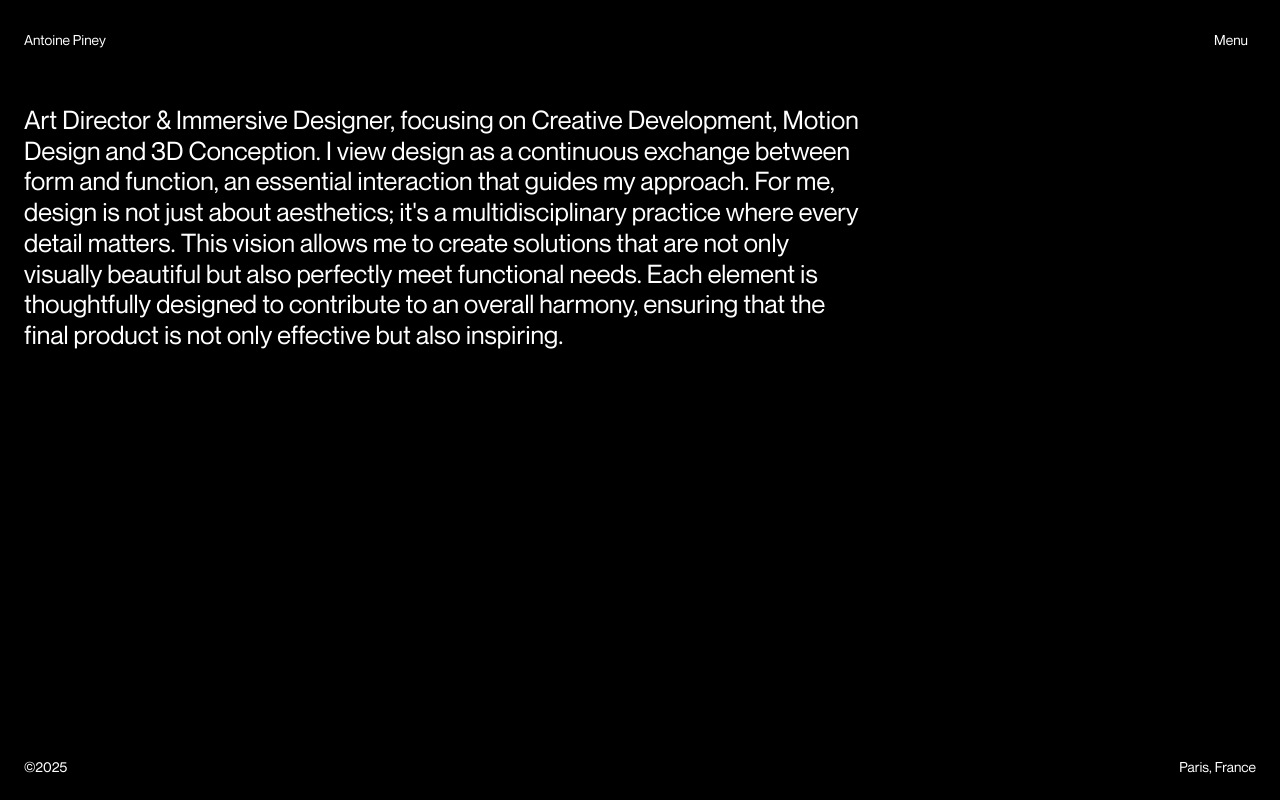
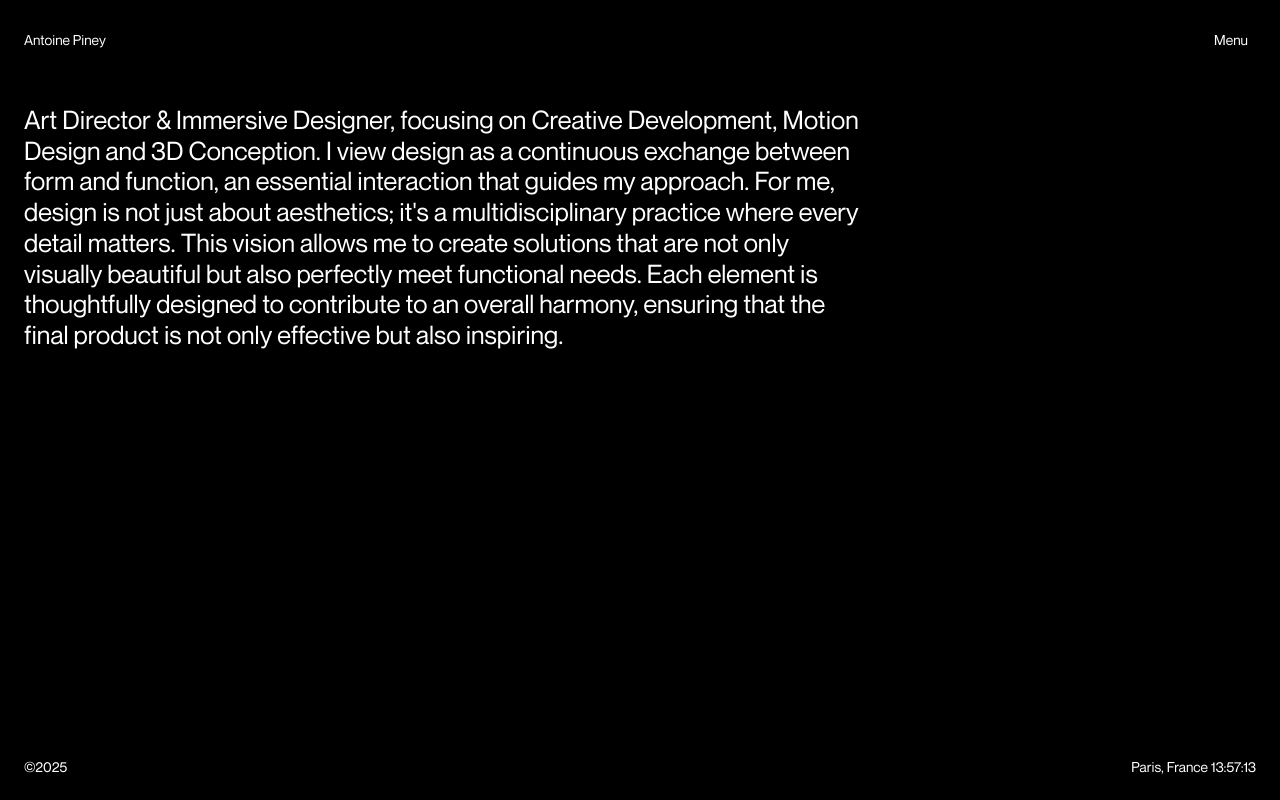
Before and after one commit to AntoinePiney/first-wordpress, a Next.js app: page / in a window 1280 px wide. Built offline with nearby package versions, Linux system fonts and the light colour scheme.

Commit message:
Portfolio

```diff
--- a/src/components/layouts/Footer/Footer.tsx
+++ b/src/components/layouts/Footer/Footer.tsx
@@ -1,15 +1,44 @@
 "use client";
 
+import { useState, useEffect } from "react";
 import styles from "./Footer.module.css";
 
 const Footer = () => {
   const currentYear = new Date().getFullYear();
+  const [time, setTime] = useState("");
+
+  useEffect(() => {
+    // Function to update time
+    function updateTime() {
+      const now = new Date();
+      const options: Intl.DateTimeFormatOptions = {
+        hour: "2-digit",
+        minute: "2-digit",
+        second: "2-digit",
+        hour12: false,
+        timeZone: "Europe/Paris",
+      };
+
+      setTime(now.toLocaleTimeString("fr-FR", options));
+    }
+
+    // Update time immediately
+    updateTime();
+
+    // Set up an interval to update the time every second
+    const interval = setInterval(updateTime, 1000);
+
+    // Clean up the interval when the component unmounts
+    return () => clearInterval(interval);
+  }, []);
 
   return (
     <footer className={styles.footer}>
       <div className={styles.container}>
         <div className={styles.copyright}>&copy;{currentYear}</div>
-        <div className={styles.location}>Paris, France</div>
+        <div className={styles.location}>
+          Paris, France <span className={styles.time}>{time}</span>
+        </div>
       </div>
     </footer>
   );
```
Also changed, not shown: src/app/not-found.module.css (added, +67 -0 lines), src/app/not-found.tsx (added, +20 -0 lines).
